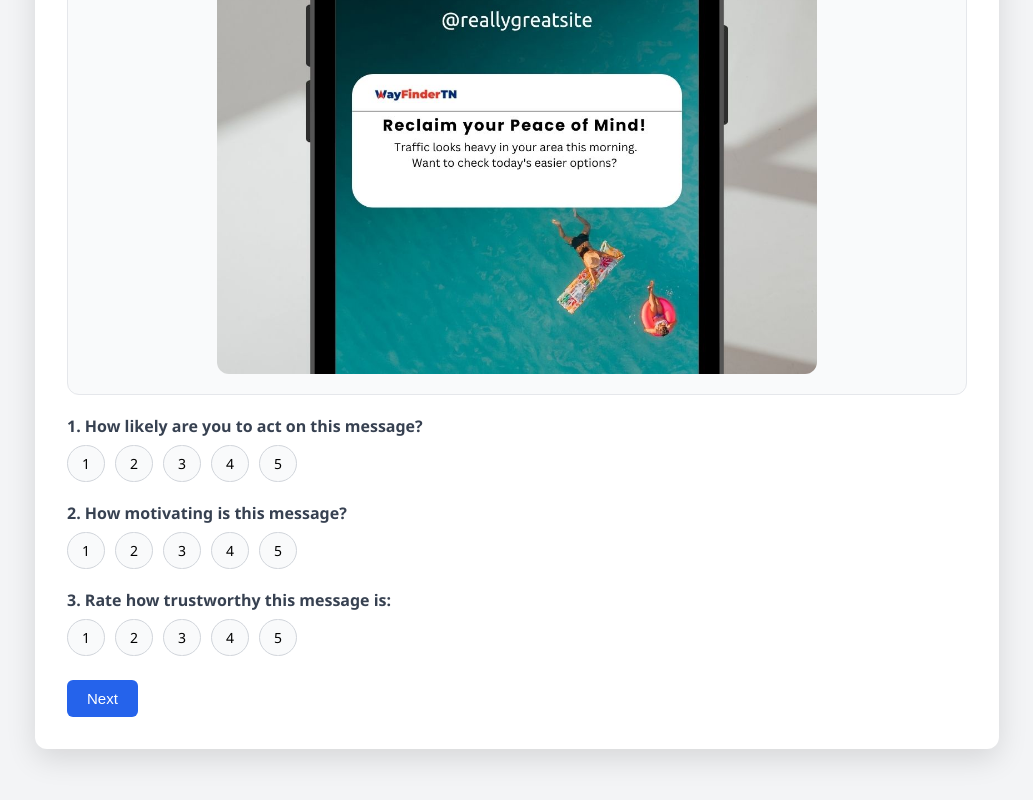
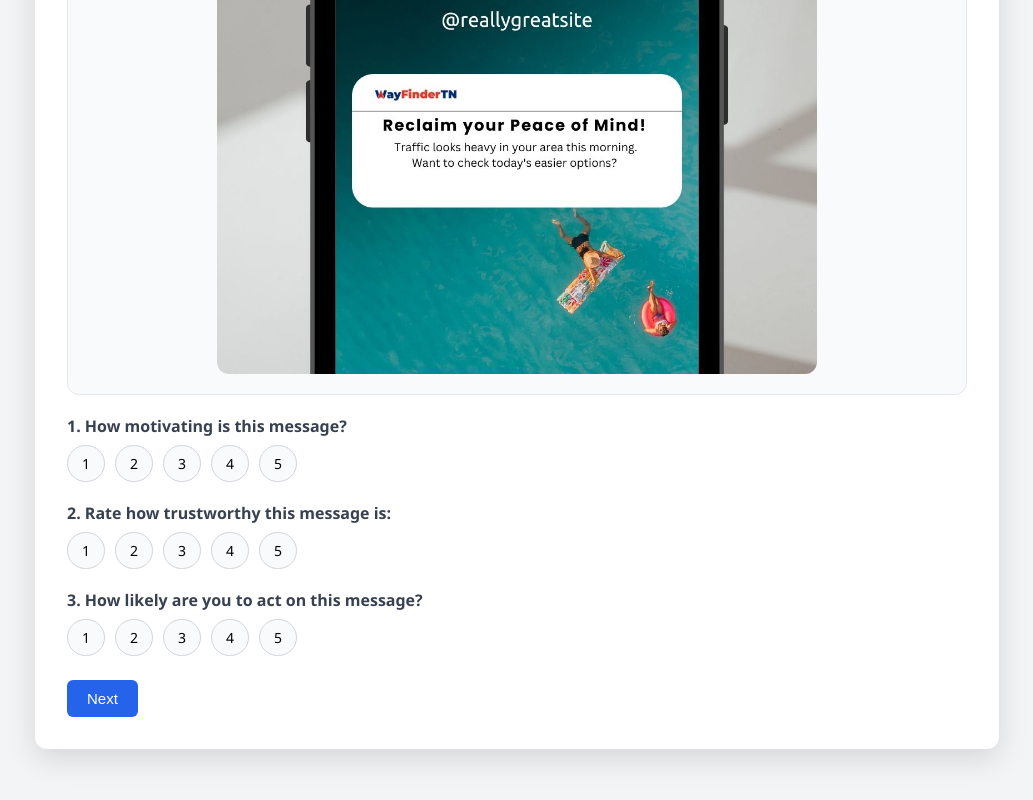
Before and after one commit to pradeechowdary/Rating-Images, a plain HTML site: page index.html in a window 1280 px wide. Shown: the part 356-1156 px from the top of the page, without its empty margins (123-1156 px from the left). Drawn offline with Linux system fonts and the light colour scheme.

Commit message:
Update index.html

```diff
--- a/index.html
+++ b/index.html
@@ -156,14 +156,14 @@
         <img id="rate-image" class="survey-img" src="" />
       </div>
 
-      <div class="section-title">1. How likely are you to act on this message?</div>
-      <div class="scale-row" id="scale-act"></div>
-
-      <div class="section-title">2. How motivating is this message?</div>
+      <div class="section-title">1. How motivating is this message?</div>
       <div class="scale-row" id="scale-mot"></div>
 
-      <div class="section-title">3. Rate how trustworthy this message is:</div>
+      <div class="section-title">2. Rate how trustworthy this message is:</div>
       <div class="scale-row" id="scale-trust"></div>
+
+      <div class="section-title">3. How likely are you to act on this message?</div>
+      <div class="scale-row" id="scale-act"></div>
 
       <button onclick="nextImage()">Next</button>
     </div>
```
